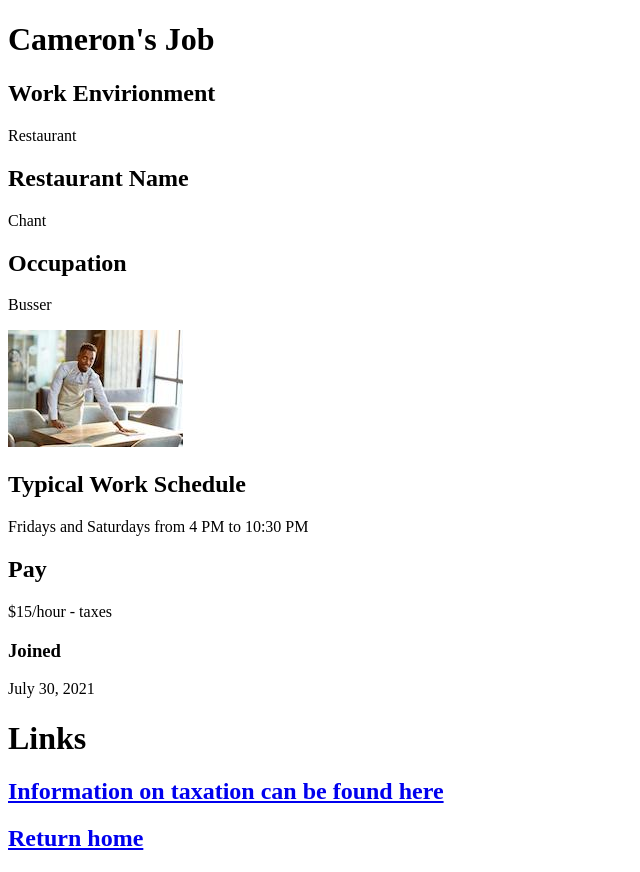
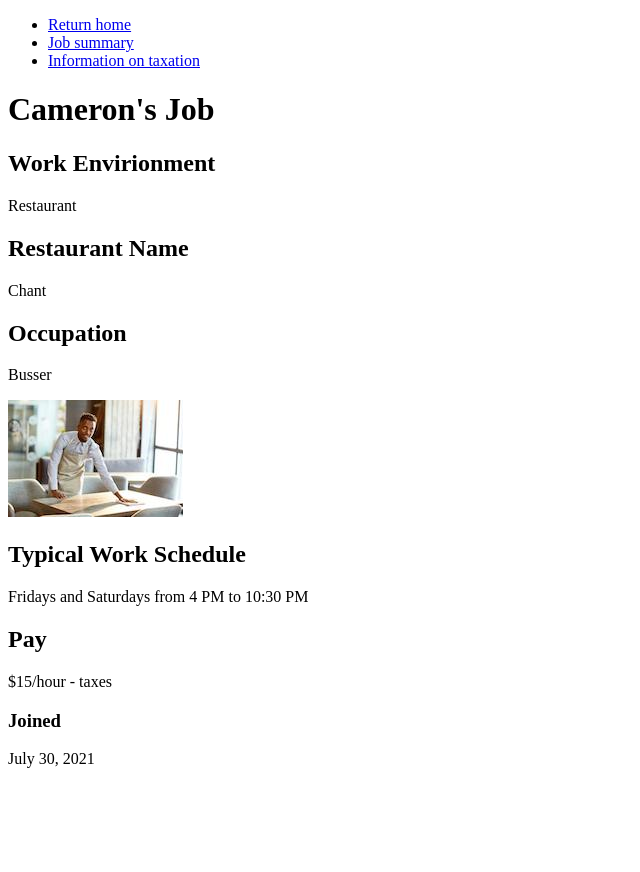
Before and after one commit to CameronAGluth/Cameron-Project-1, a plain HTML site: page cameronjobsummary.html in a window 1280 px wide. Shown: the whole page, without its empty margins (0-640 px from the left). After the commit the page ends 800 px from the top, so only its background shows below. Drawn offline with Linux system fonts and the light colour scheme.

Commit message:
moved the links to the top of the pages

```diff
--- a/cameronjobsummary.html
+++ b/cameronjobsummary.html
@@ -5,6 +5,11 @@
   <title>Cameron's Job Summary</title>
 </head>
 <body>
+    <ul>
+      <li><a href="./index.html">Return home</a></li>
+      <li><a href="./cameronjobsummary.html">Job summary</a></li>
+      <li><a href="./taxes.html">Information on taxation</a></li>
+    </ul>
   <h1>Cameron's Job</h1>
   <h2>Work Envirionment</h2>
   <p>Restaurant</p>
@@ -20,12 +25,5 @@
   <p>$15/hour - taxes</p>
   <h3>Joined</h3>
   <p>July 30, 2021</p>
-  <h1>Links</h1>
-  <h2>
-    <a href="./taxes.html">Information on taxation can be found here</a>
-  </h2>
-  <h2>
-    <a href="./index.html">Return home</a>
-  </h2>
 </body>
 </html>
```
Also changed, not shown: index.html (+5 -0 lines), taxes.html (+5 -6 lines).
